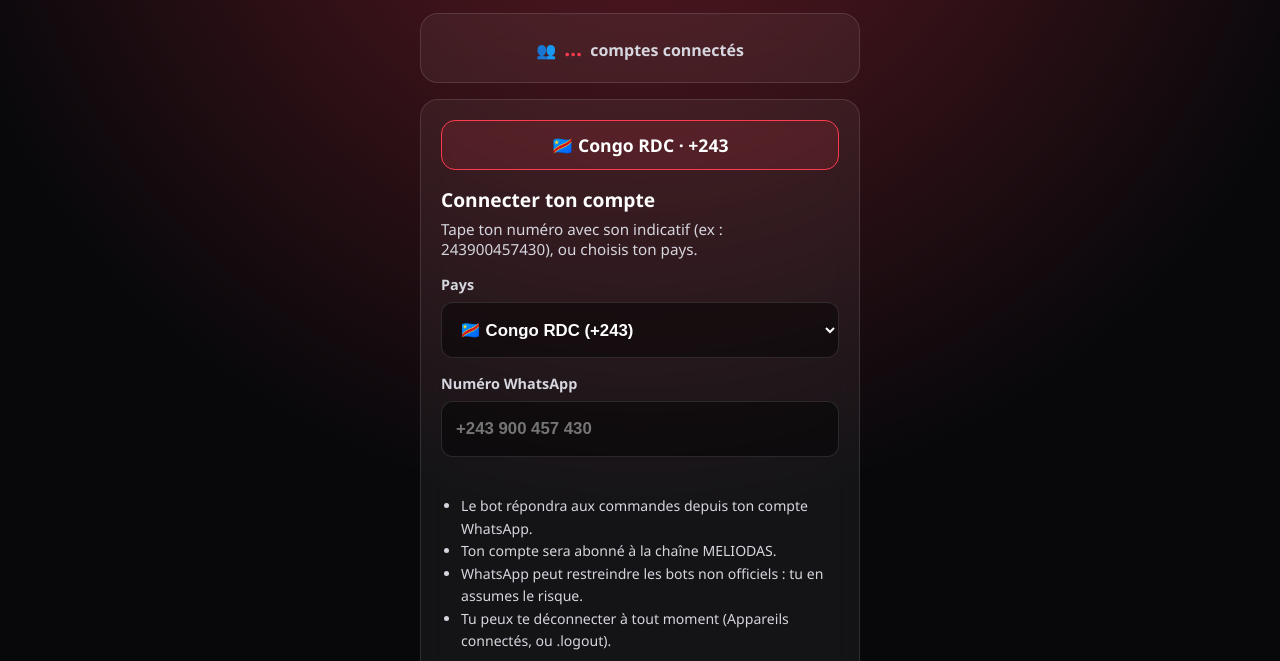
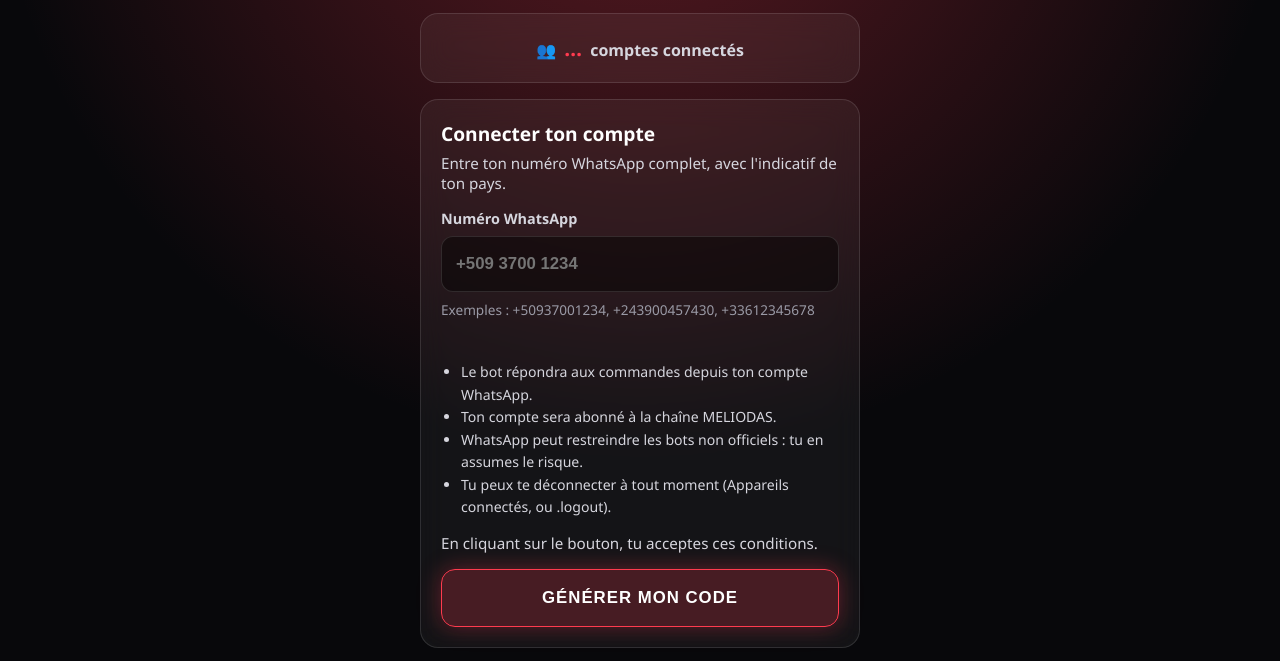
Before and after one commit to meliodas-dev-ai/Melioda-bot, a website: page public/index.html in a window 1280 px wide. Shown: the part 106-767 px from the top of the page. Drawn offline with Linux system fonts and the light colour scheme; no server answers.

Commit message:
Exemple de numero en +509

```diff
--- a/public/index.html
+++ b/public/index.html
@@ -17,14 +17,13 @@
   .point { width: 9px; height: 9px; border-radius: 50%; background: #3ddc84; box-shadow: 0 0 10px #3ddc84; }
   .stat { text-align: center; font-weight: 700; color: var(--texte2); }
   .stat span { color: var(--rouge); font-size: 1.3rem; margin: 0 4px; }
-  .tete { text-align: center; font-size: 1.1rem; font-weight: 800; padding: 12px; margin-bottom: 16px; border-radius: 14px; background: rgba(255,59,79,.12); border: 1px solid var(--rouge); }
   h2 { margin: 0 0 6px; font-size: 1.2rem; font-weight: 800; }
   .sous { margin: 0 0 16px; color: var(--texte2); font-size: .95rem; }
   label { display: block; margin: 0 0 8px; font-size: .9rem; font-weight: 700; color: var(--texte2); }
-  select, input { width: 100%; height: 56px; border-radius: 12px; border: 1px solid var(--bord); background: rgba(0,0,0,.45); color: #fff; font-size: 1.05rem; font-weight: 700; padding: 0 14px; outline: none; margin-bottom: 16px; }
-  select option { background: #111; color: #fff; }
-  select:focus, input:focus { border-color: var(--rouge); box-shadow: 0 0 0 3px var(--rouge-doux); }
-  .apercu { font-size: .9rem; color: var(--texte2); margin: -6px 0 14px; min-height: 1em; }
+  input { width: 100%; height: 56px; border-radius: 12px; border: 1px solid var(--bord); background: rgba(0,0,0,.45); color: #fff; font-size: 1.05rem; font-weight: 700; padding: 0 14px; outline: none; margin-bottom: 8px; }
+  input:focus { border-color: var(--rouge); box-shadow: 0 0 0 3px var(--rouge-doux); }
+  .aide { font-size: .85rem; color: #9a9aa6; margin: 0 0 14px; }
+  .apercu { font-size: .9rem; color: var(--texte2); margin: 0 0 14px; min-height: 1em; }
   .apercu b { color: var(--rouge); }
   .conditions { margin: 0 0 14px; padding-left: 20px; font-size: .88rem; line-height: 1.6; color: var(--texte2); }
   .bouton { width: 100%; height: 58px; border-radius: 14px; cursor: pointer; background: rgba(255,59,79,.22); border: 1px solid var(--rouge); color: #fff; font-size: 1.05rem; font-weight: 800; letter-spacing: 1px; text-transform: uppercase; box-shadow: 0 0 22px rgba(255,59,79,.35); }
@@ -34,6 +33,7 @@
   .code-zone { text-align: center; margin-top: 18px; }
   .code { margin: 12px 0; font-family: Consolas, 'Courier New', monospace; font-size: 2.4rem; font-weight: 800; letter-spacing: 8px; padding: 18px 10px; border-radius: 14px; background: rgba(0,0,0,.5); border: 1px dashed var(--rouge); }
   .copier { width: 100%; height: 58px; border-radius: 14px; cursor: pointer; color: #fff; background: var(--rouge); border: none; font-size: 1.05rem; font-weight: 800; letter-spacing: 1px; text-transform: uppercase; box-shadow: 0 0 24px rgba(255,59,79,.5); }
+  .copier:active { transform: scale(.98); }
   .etapes { font-size: .92rem; line-height: 1.6; color: var(--texte2); margin: 16px 0 6px; }
   .etat { margin-top: 14px; font-weight: 700; }
   .ok { color: #3ddc84; }
@@ -53,15 +53,12 @@
   <div class="verre stat">👥 <span id="nb">…</span> comptes connectés</div>
 
   <div class="verre">
-    <div class="tete" id="tete">🇨🇩 Congo RDC · +243</div>
     <h2>Connecter ton compte</h2>
-    <p class="sous">Tape ton numéro avec son indicatif (ex : 243900457430), ou choisis ton pays.</p>
-
-    <label for="pays">Pays</label>
-    <select id="pays"></select>
+    <p class="sous">Entre ton numéro WhatsApp complet, avec l'indicatif de ton pays.</p>
 
     <label for="numero">Numéro WhatsApp</label>
-    <input id="numero" type="tel" inputmode="tel" placeholder="+243 900 457 430" autocomplete="tel">
+    <input id="numero" type="tel" inputmode="tel" placeholder="+509 3700 1234" autocomplete="tel">
+    <p class="aide">Exemples : +50937001234, +243900457430, +33612345678</p>
     <p class="apercu" id="apercu"></p>
 
     <ul class="conditions">
@@ -84,79 +81,23 @@
 </main>
 
 <script>
-  const PAYS = [
-    ['🇨🇩', 'Congo RDC', '243'], ['🇨🇬', 'Congo Brazzaville', '242'], ['🇨🇲', 'Cameroun', '237'],
-    ['🇨🇮', "Côte d'Ivoire", '225'], ['🇸🇳', 'Sénégal', '221'], ['🇲🇱', 'Mali', '223'],
-    ['🇧🇫', 'Burkina Faso', '226'], ['🇳🇪', 'Niger', '227'], ['🇹🇩', 'Tchad', '235'],
-    ['🇬🇦', 'Gabon', '241'], ['🇧🇮', 'Burundi', '257'], ['🇷🇼', 'Rwanda', '250'],
-    ['🇺🇬', 'Ouganda', '256'], ['🇰🇪', 'Kenya', '254'], ['🇹🇿', 'Tanzanie', '255'],
-    ['🇪🇹', 'Éthiopie', '251'], ['🇸🇴', 'Somalie', '252'], ['🇸🇩', 'Soudan', '249'],
-    ['🇪🇬', 'Égypte', '20'], ['🇲🇦', 'Maroc', '212'], ['🇩🇿', 'Algérie', '213'],
-    ['🇹🇳', 'Tunisie', '216'], ['🇱🇾', 'Libye', '218'], ['🇳🇬', 'Nigeria', '234'],
-    ['🇬🇭', 'Ghana', '233'], ['🇹🇬', 'Togo', '228'], ['🇧🇯', 'Bénin', '229'],
-    ['🇬🇳', 'Guinée', '224'], ['🇲🇬', 'Madagascar', '261'], ['🇦🇴', 'Angola', '244'],
-    ['🇿🇦', 'Afrique du Sud', '27'], ['🇿🇲', 'Zambie', '260'], ['🇿🇼', 'Zimbabwe', '263'],
-    ['🇫🇷', 'France', '33'], ['🇧🇪', 'Belgique', '32'], ['🇨🇭', 'Suisse', '41'],
-    ['🇨🇦', 'Canada', '1'], ['🇺🇸', 'États-Unis', '1'], ['🇬🇧', 'Royaume-Uni', '44'],
-    ['🇩🇪', 'Allemagne', '49'], ['🇮🇹', 'Italie', '39'], ['🇪🇸', 'Espagne', '34'],
-    ['🇵🇹', 'Portugal', '351'], ['🇳🇱', 'Pays-Bas', '31'], ['🇧🇷', 'Brésil', '55'],
-    ['🇲🇽', 'Mexique', '52'], ['🇮🇳', 'Inde', '91'], ['🇵🇰', 'Pakistan', '92'],
-    ['🇧🇩', 'Bangladesh', '880'], ['🇨🇳', 'Chine', '86'], ['🇯🇵', 'Japon', '81'],
-    ['🇹🇷', 'Turquie', '90'], ['🇸🇦', 'Arabie saoudite', '966'], ['🇦🇪', 'Émirats arabes unis', '971'],
-  ]
-
-  const pays = document.getElementById('pays')
   const numero = document.getElementById('numero')
   const apercu = document.getElementById('apercu')
-  const tete = document.getElementById('tete')
   const bouton = document.getElementById('envoyer')
   const resultat = document.getElementById('resultat')
   let minuteur = null
 
-  PAYS.forEach(([drapeau, nom, code]) => {
-    const o = document.createElement('option')
-    o.value = code
-    o.textContent = `${drapeau} ${nom} (+${code})`
-    pays.appendChild(o)
-  })
-  pays.value = '243'
-
-  function saisie() {
+  function chiffres() {
     let d = numero.value.replace(/\D/g, '')
     if (d.startsWith('00')) d = d.slice(2)
     return d
   }
 
-  function detecter(d) {
-    let t = null
-    for (const p of PAYS) if (d.startsWith(p[2]) && (!t || p[2].length > t[2].length)) t = p
-    return t
+  function majApercu() {
+    const d = chiffres()
+    apercu.innerHTML = d.length > 3 ? `Numéro envoyé : <b>+${d}</b>` : ''
   }
-
-  function complet() {
-    const d = saisie()
-    const code = pays.value
-    if (d.startsWith(code)) return d
-    return code + d.replace(/^0+/, '')
-  }
-
-  function majAffichage(depuisSaisie) {
-    const d = saisie()
-    if (depuisSaisie) {
-      const t = detecter(d)
-      if (t && d.length > t[2].length) pays.value = t[2]
-    }
-    const p = PAYS.find((x) => x[2] === pays.value)
-    if (p) tete.textContent = `${p[0]} ${p[1]} · +${p[2]}`
-    else if (d.length >= 1) tete.textContent = `🌍 Pays inconnu · +${d.slice(0, 3)}`
-    else tete.textContent = 'Choisis ton pays'
-    const n = complet()
-    apercu.innerHTML = n.length > 3 ? `Numéro complet : <b>+${n}</b>` : ''
-  }
-
-  pays.addEventListener('change', () => majAffichage(false))
-  numero.addEventListener('input', () => majAffichage(true))
-  majAffichage(false)
+  numero.addEventListener('input', majApercu)
 
   function afficherCode(brut) {
     const joli = brut.length === 8 ? brut.slice(0, 4) + '-' + brut.slice(4) : brut
@@ -184,9 +125,9 @@
   bouton.addEventListener('click', async () => {
     clearInterval(minuteur)
     resultat.innerHTML = ''
-    const n = complet()
-    if (n.length < 9) {
-      resultat.innerHTML = '<p class="erreur">Numéro trop court.</p>'
+    const n = chiffres()
+    if (n.length < 8 || n.length > 15) {
+      resultat.innerHTML = '<p class="erreur">Le numéro doit contenir entre 8 et 15 chiffres, avec l\'indicatif du pays.</p>'
       return
     }
     bouton.disabled = true
```
Also changed, not shown: exemple.mjs (added, +8 -0 lines).
